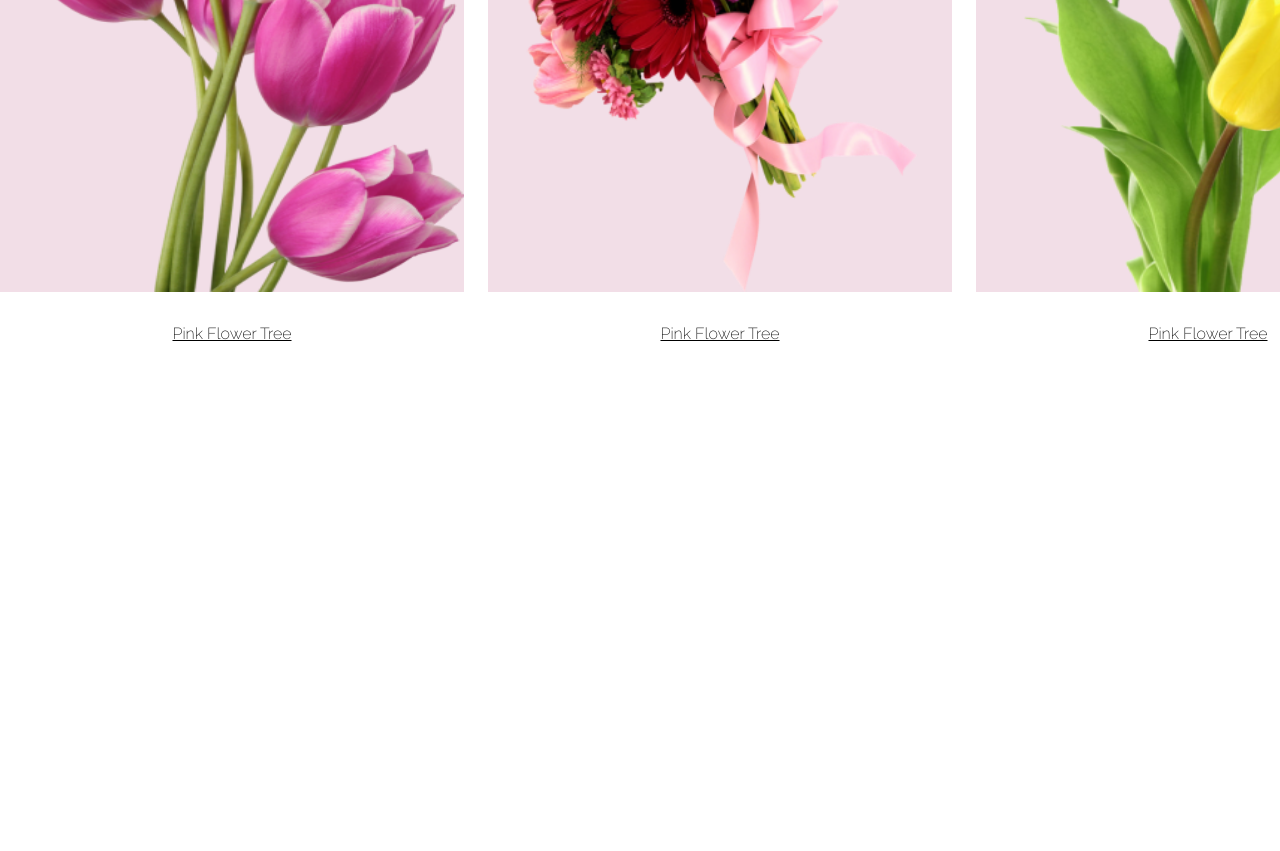
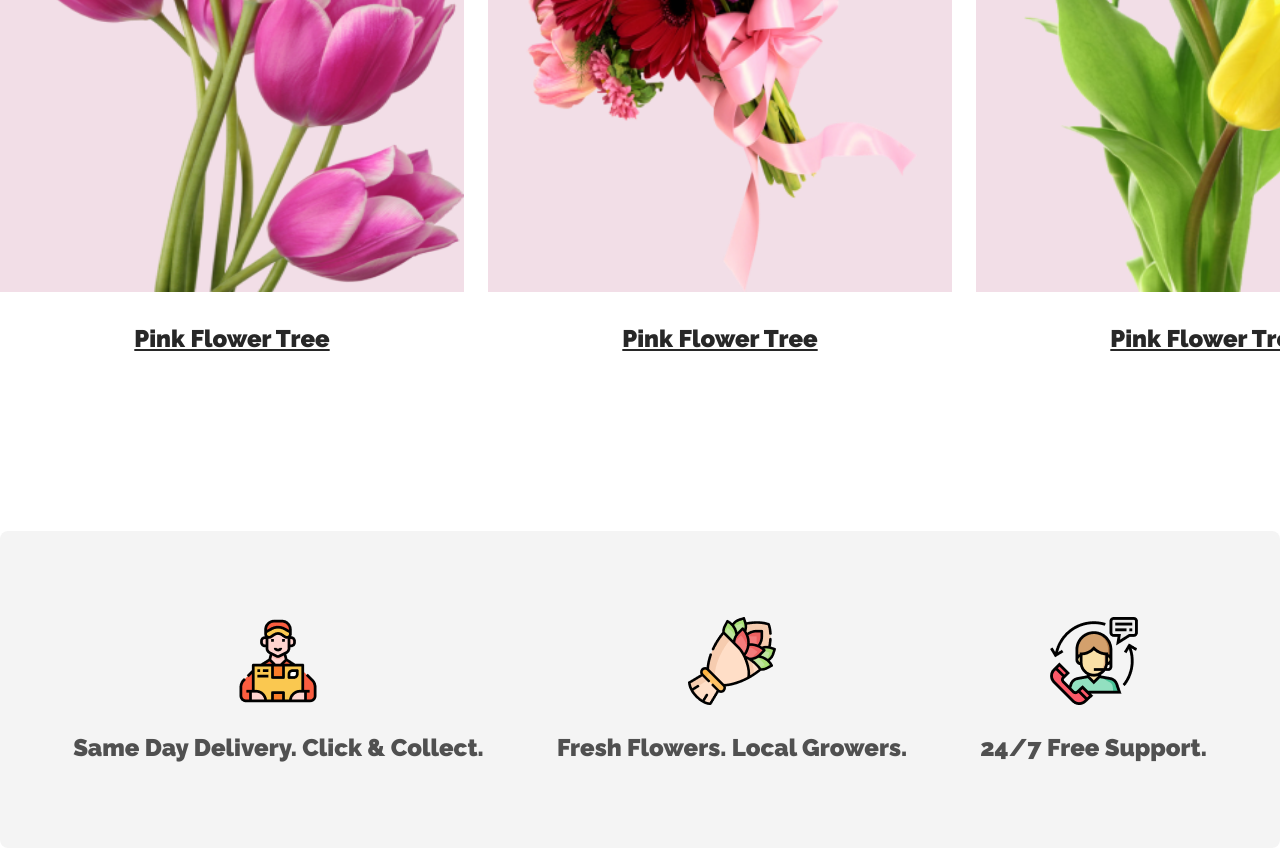
Before and after one commit to 21MoududAhammed/flower-shop, a plain HTML site: page index.html in a window 1280 px wide. Shown: the part 1438-2289 px from the top of the page. Before the commit the page ends 1959 px from the top, so only its background shows below. Drawn offline with Linux system fonts and the light colour scheme.

Commit message:
customer support section has done

```diff
--- a/index.html
+++ b/index.html
@@ -70,6 +70,27 @@
           </div>
         </div>
       </section>
+
+      <!-- customer support section -->
+      <section>
+        <div class="customer-support-container">
+          <!-- first  -->
+          <div class="support">
+              <img src="images/Group 57.png" alt="">
+              <p>Same Day Delivery. Click & Collect.</p>
+          </div>
+          <!-- second  -->
+          <div class="support">
+              <img src="images/Group 58.png" alt="">
+              <p>Fresh Flowers. Local Growers.</p>
+          </div>
+          <!-- third  -->
+          <div class="support">
+              <img src="images/Group 59.png" alt="">
+              <p>24/7 Free Support.</p>
+          </div>
+        </div>
+      </section>
     </main>
   </body>
 </html>
--- a/style.css
+++ b/style.css
@@ -91,5 +91,28 @@
 .flower-image > img {
   height: 100%;
   width: 100%;
-
 }
+.featured-flowers p {
+  color: #272727;
+  font-size: 24px;
+  font-weight: 700;
+}
+/* customer support container  */
+.customer-support-container {
+  max-width: 1440px;
+  margin: 128px auto;
+  display: flex;
+  justify-content: space-evenly;
+  align-items: center;
+  text-align: center;
+  border-radius: 8px;
+  background: rgba(39, 39, 39, 0.05);
+  padding-top: 86px;
+  padding-bottom: 86px;
+}
+.customer-support-container p {
+  color: rgba(39, 39, 39, 0.8);
+  font-size: 24px;
+  font-weight: 600;
+  margin-top: 24px;
+}
```
